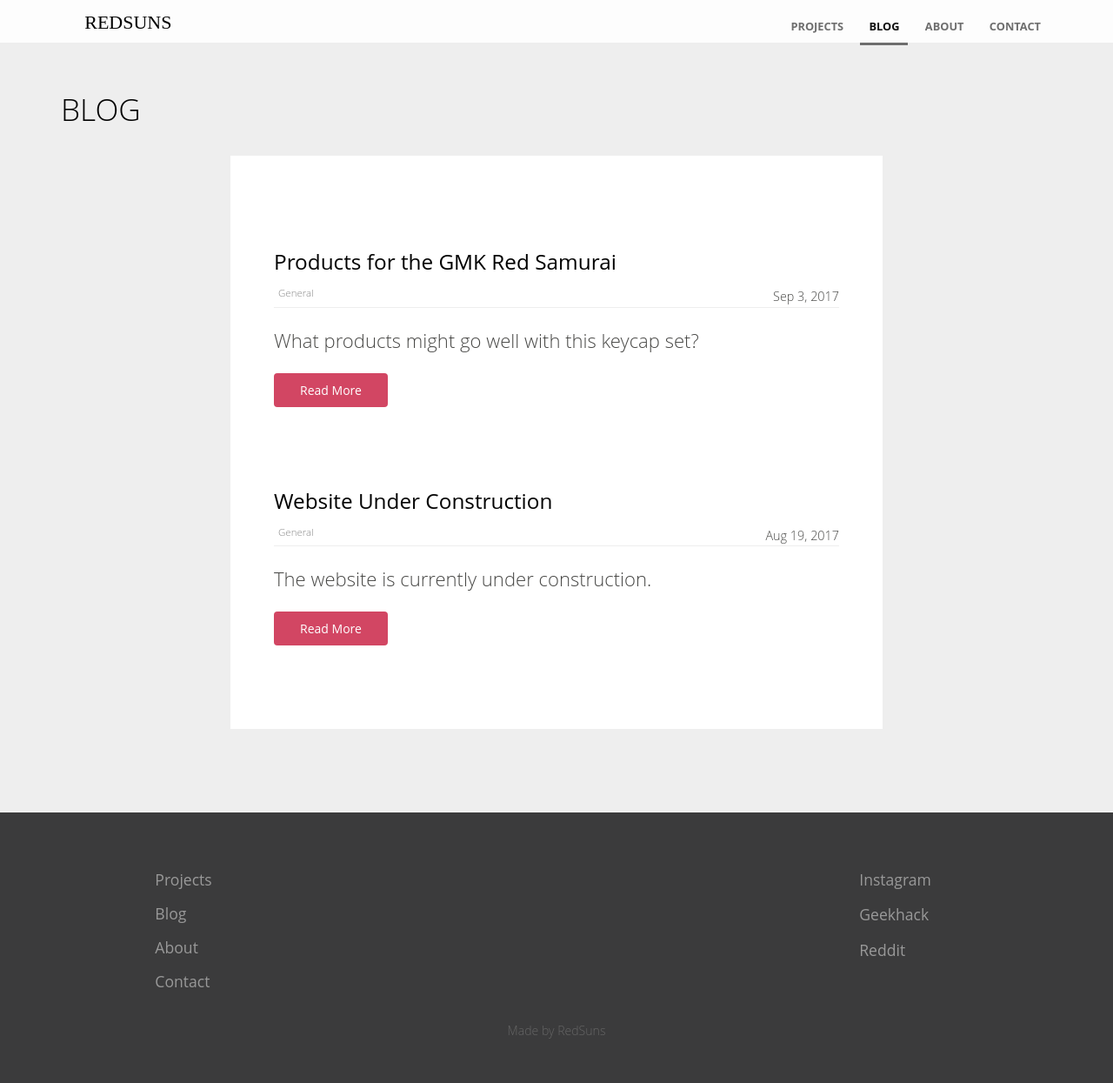
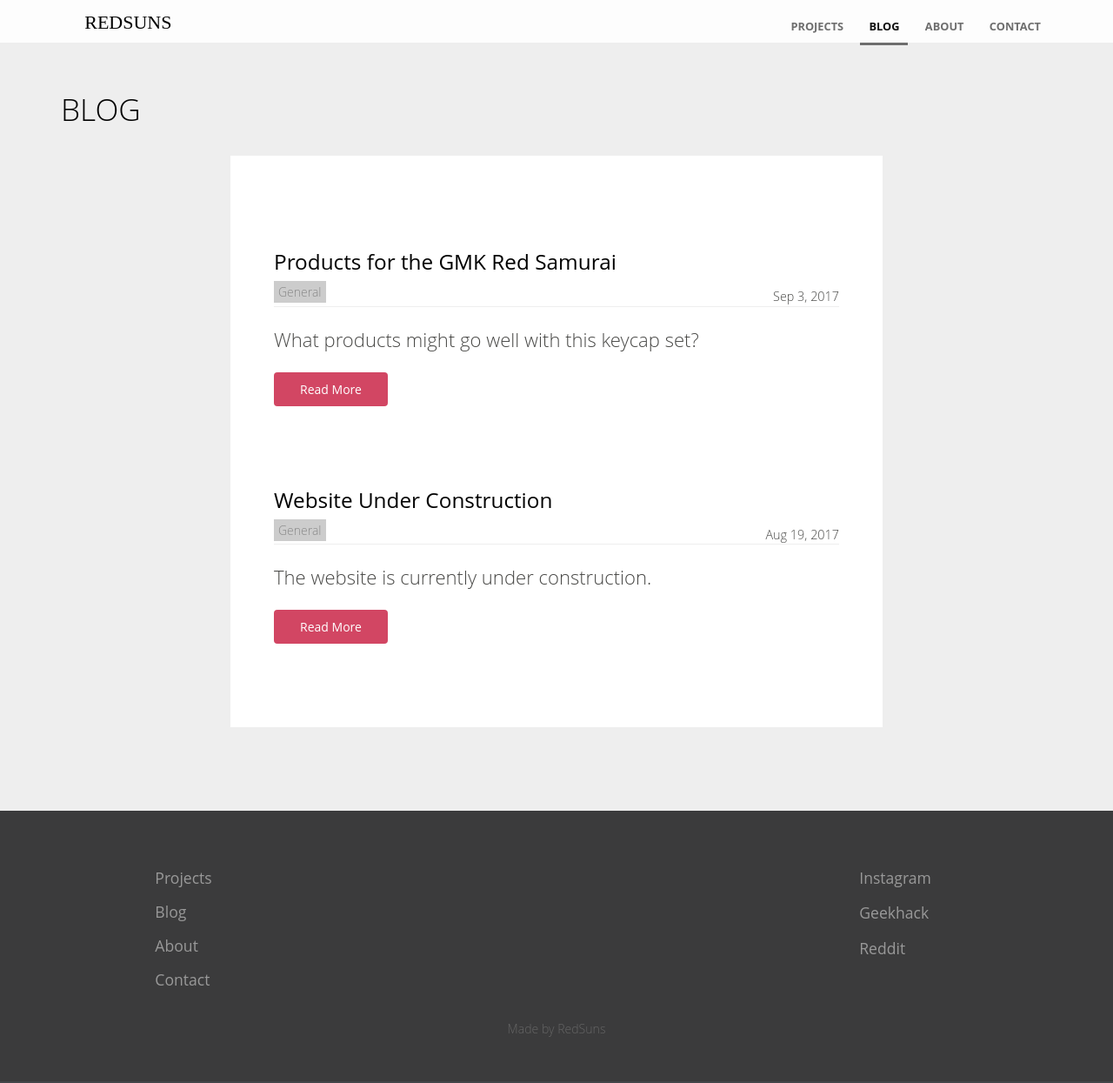
Before and after one commit to RedSunsRMK/redsunsrmk.github.io, a Jekyll site: the page built from blog/index.html, in a window 1280 px wide and 1245 px high. Shown: the whole window at 87% size. Built offline with Jekyll 4.4.1, drawn with Linux system fonts in a browser that asks for light colours; the list of posts is cut into pages by our own code.

Commit message:
Update blog.scss

```diff
--- a/_sass/blog.scss
+++ b/_sass/blog.scss
@@ -106,10 +106,10 @@
 .blog-filter {
 	text-align: center;
 	a {
-		background: #fff;
+    background: #ccc;
     padding: 3px 5px;
-    font-size: .8em;
-    border-radius: 5px;
+    font-size: 14px;
+    border-radius: 0px;
     color: #888;
 		transition: .2s ease-in-out;
 
```
